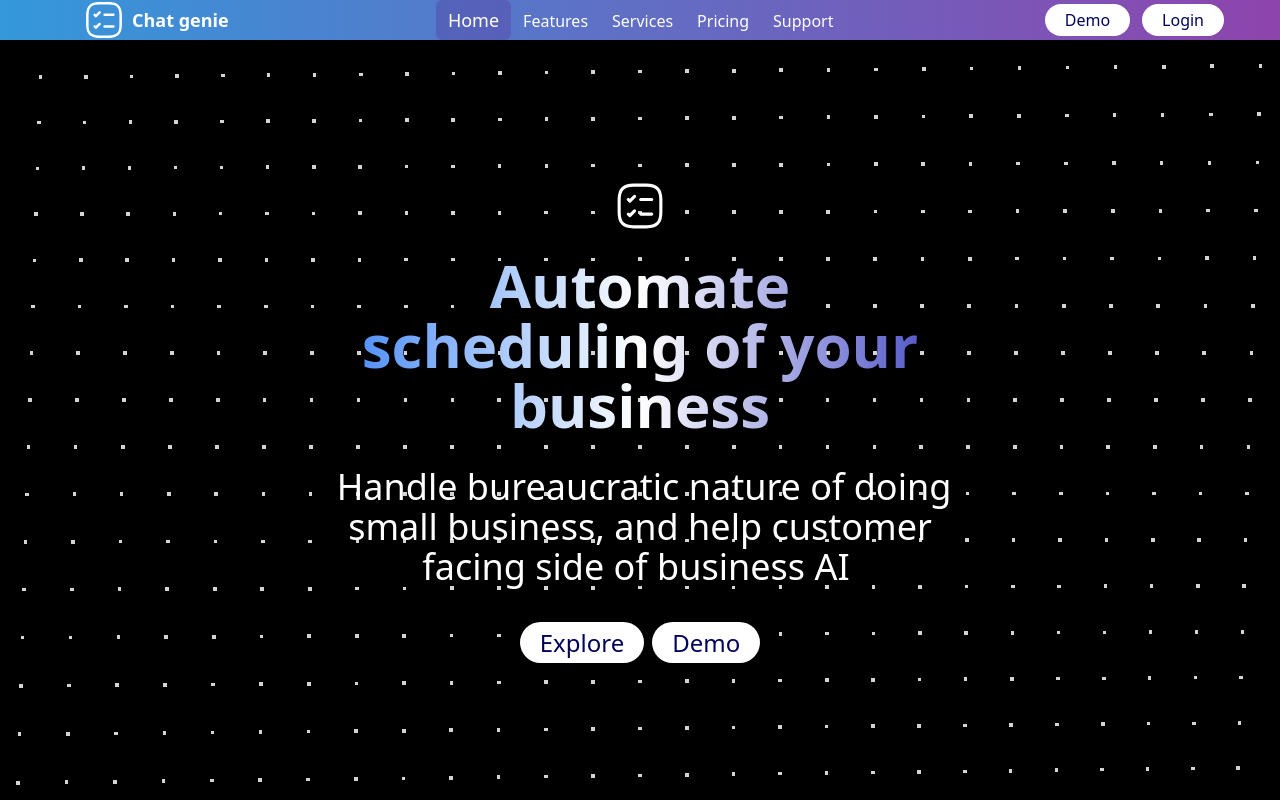
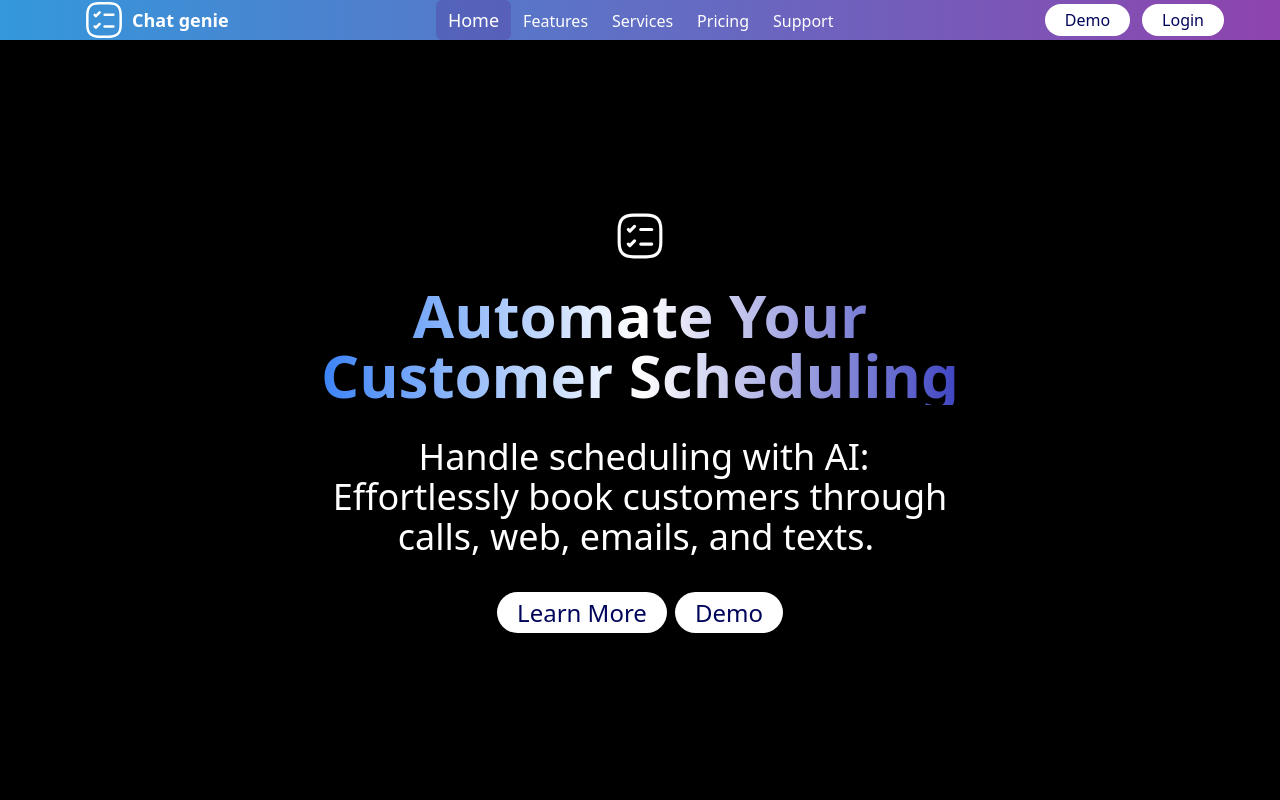
Before and after one commit to sapoepsilon/jarvis-react, a Next.js app: page / in a window 1280 px wide. Shown: the top 800 px of the page. Built offline with nearby package versions, Linux system fonts and the light colour scheme.

Commit message:
feat: marketing title changes

```diff
--- a/components/FeaturesSection.tsx
+++ b/components/FeaturesSection.tsx
@@ -3,7 +3,6 @@ import Image, { StaticImageData } from 'next/image';
 import Calendar from "../public/calendar.svg";
 import Dashboard from "../public/dashboard.svg";
 import Voice from "../public/voice.svg";
-import Sparkles from "../public/sparkles.svg";
 
 const FeatureCard: React.FC<{ image: StaticImageData; alt: string; text: string }> = ({ image, alt, text }) => {
   const defaultStyle = {
--- a/components/HomeSestion.tsx
+++ b/components/HomeSestion.tsx
@@ -15,24 +15,23 @@ const HomeSection: React.FC = () => {
       id="home"
       className="bg-opacity-0 flex flex-grow flex-col min-h-screen w-full-mt-20"
     >
-      <PulsatingBackground className="absolute inset-0" />
+      {/* <PulsatingBackground className="absolute inset-0" /> */}
       <div className="flex flex-grow flex-col w-full min-h-screen items-center justify-center z-10 rounded-b-[40px] ">
-      <Image src={Logo} alt="Logo" width={50} height={50} className="hidden sm:block" />
+        <Image src={Logo} alt="Logo" width={50} height={50} className="hidden sm:block" />
         <div className="w-1/2">
           <p className="font-inter font-interBold  sm: text-4xl lg:text-6xl sm:text-lg mt-6 mb-2 text-center bg-gradient-to-r from-blue-500 via-white to-accent-purple text-transparent bg-clip-text">
-            Automate scheduling of your business
+            Automate Your Customer Scheduling
           </p>
           <p className="font-inter font-interRegular text-4xl pt-6 text-center text-white">
             <span className=" bg-opacity-25 rounded p-2">
-              Handle bureaucratic nature of doing small business, and help
-              customer facing side of business AI
+            Handle scheduling with AI: Effortlessly book customers through calls, web, emails, and texts.
             </span>
           </p>
         </div>
         <div className="mt-10 space-x-2 mb-10">
           <JarvisButton
             textSize="xl"
-            text="Explore"
+            text="Learn More"
             onClick={handleExploreClick}
           />
           <JarvisButton
```
